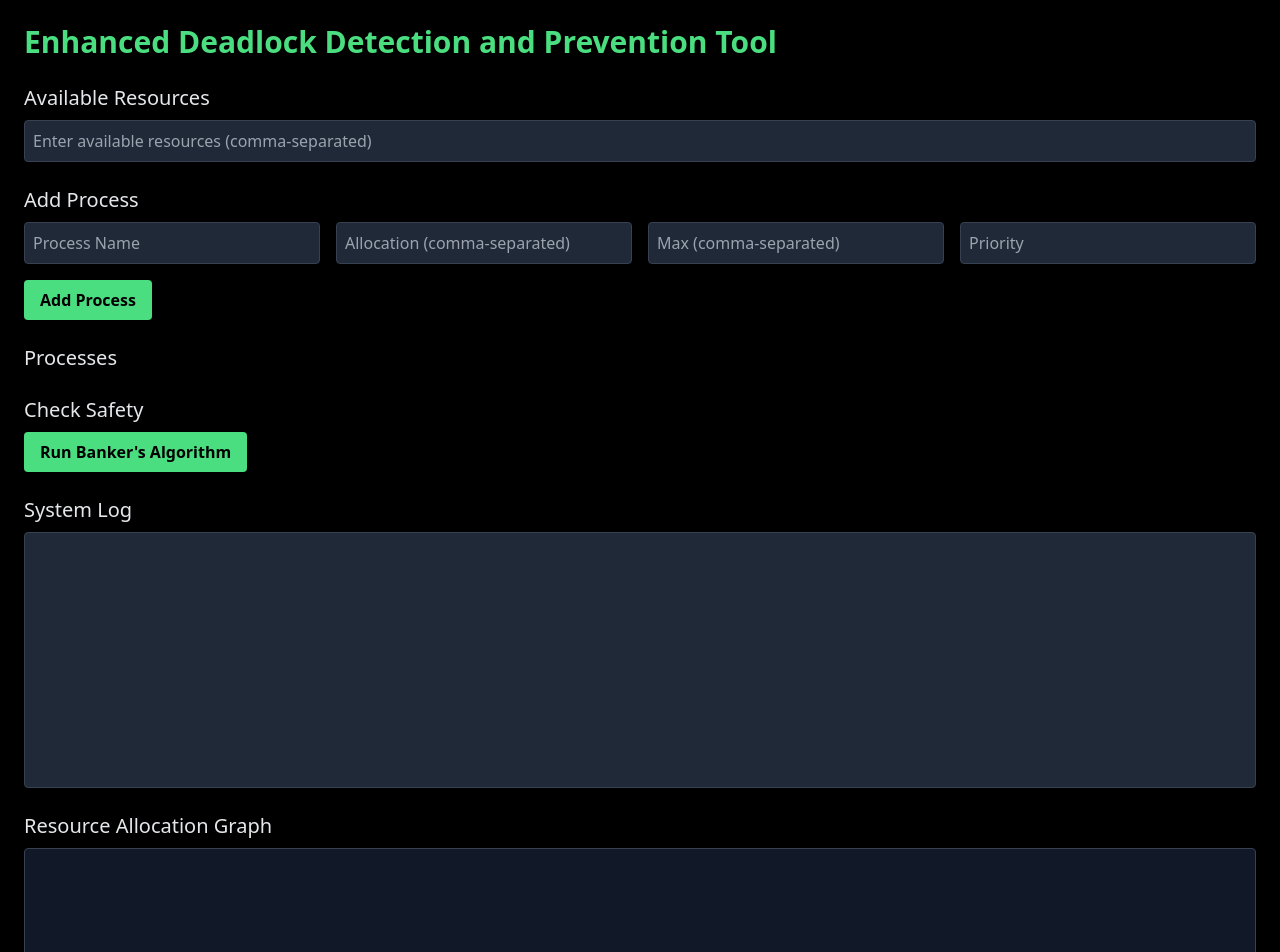
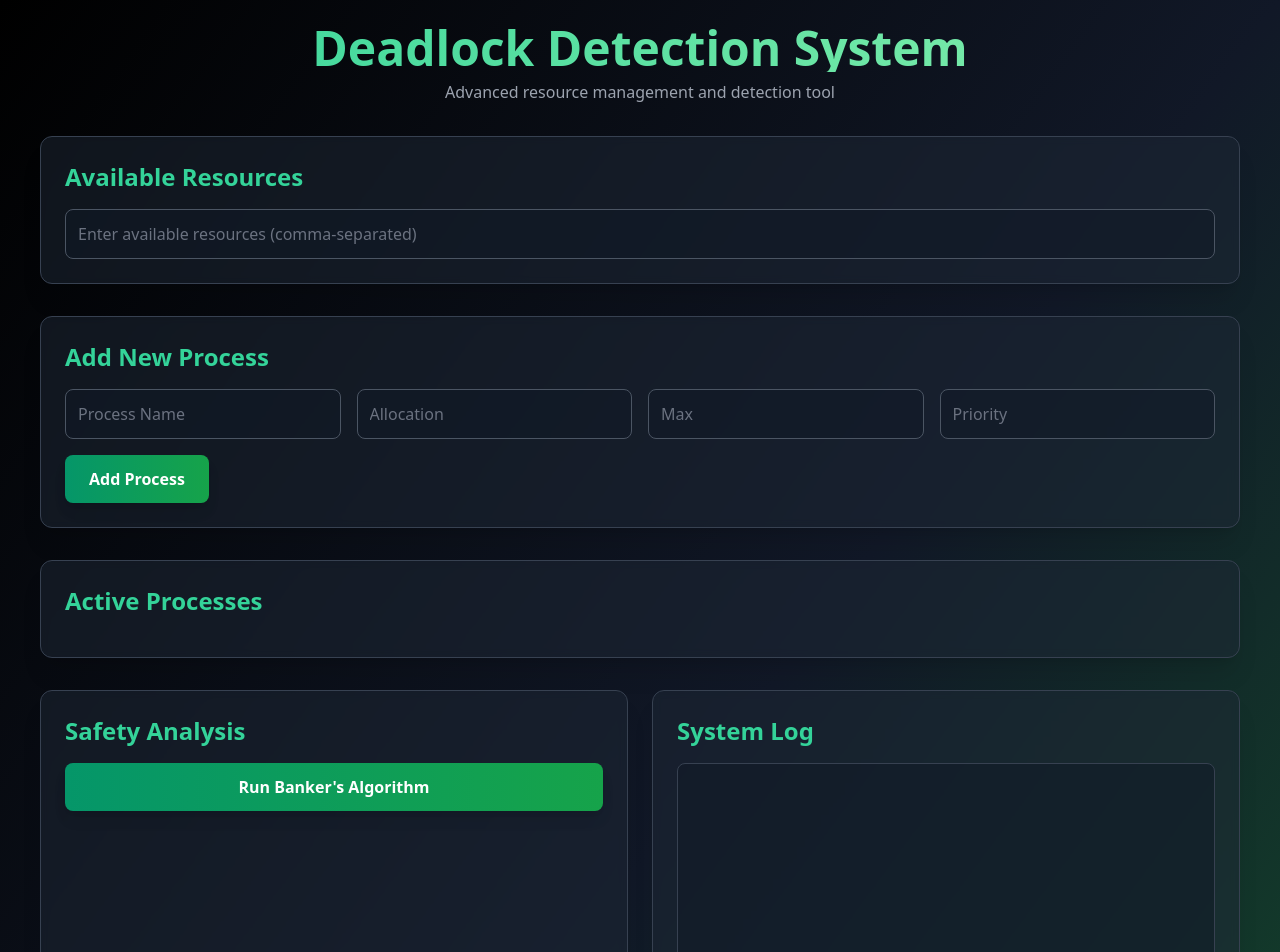
Before and after one commit to muhamad-bilal/os-for-kids, a React (Vite) app: page /dead in a window 1280 px wide. Shown: the top 952 px of the page. Built offline with nearby package versions, Linux system fonts and the light colour scheme.

Commit message:
better the dead

```diff
--- a/src/pages/dead.tsx
+++ b/src/pages/dead.tsx
@@ -225,15 +225,23 @@ const DeadlockDetection: React.FC = () => {
     };
 
     return (
-        <div className="bg-black text-gray-200 min-h-screen p-6">
-            <h1 className="text-3xl font-bold text-green-400 mb-6">
-                Enhanced Deadlock Detection and Prevention Tool
+        <div className="min-h-screen bg-gradient-to-br from-black via-gray-900 to-green-900 p-6">
+            <div className="max-w-[1200px] mx-auto space-y-8">
+                {/* Header Section */}
+                <div className="text-center space-y-2">
+                    <h1 className="text-5xl font-bold text-transparent bg-clip-text bg-gradient-to-r from-emerald-400 to-green-300">
+                        Deadlock Detection System
                     </h1>
+                    <p className="text-gray-400">Advanced resource management and detection tool</p>
+                </div>
 
-            <div className="mb-6">
-                <h2 className="text-xl mb-2">Available Resources</h2>
+                {/* Resources Card */}
+                <div className="bg-gray-800/50 backdrop-blur-sm rounded-xl p-6 shadow-xl border border-gray-700">
+                    <h2 className="text-2xl font-semibold text-emerald-400 mb-4">Available Resources</h2>
                     <input
-                    className="w-full p-2 rounded bg-gray-800 border border-gray-700 text-gray-200"
+                        className="w-full p-3 rounded-lg bg-gray-900/50 border border-gray-600 text-gray-200
+                                 placeholder-gray-500 focus:ring-2 focus:ring-emerald-500 focus:border-transparent
+                                 transition duration-200"
                         type="text"
                         placeholder="Enter available resources (comma-separated)"
                         onChange={(e) =>
@@ -242,115 +250,124 @@ const DeadlockDetection: React.FC = () => {
                     />
                 </div>
 
-            <div className="mb-6">
-                <h2 className="text-xl mb-2">Add Process</h2>
+                {/* Process Addition Card */}
+                <div className="bg-gray-800/50 backdrop-blur-sm rounded-xl p-6 shadow-xl border border-gray-700">
+                    <h2 className="text-2xl font-semibold text-emerald-400 mb-4">Add New Process</h2>
                     <div className="grid grid-cols-1 md:grid-cols-4 gap-4">
+                        {['Process Name', 'Allocation', 'Max', 'Priority'].map((label) => (
                             <input
-                        className="p-2 rounded bg-gray-800 border border-gray-700 text-gray-200"
-                        type="text"
-                        id="processName"
-                        placeholder="Process Name"
+                                key={label}
+                                className="p-3 rounded-lg bg-gray-900/50 border border-gray-600 text-gray-200
+                                         placeholder-gray-500 focus:ring-2 focus:ring-emerald-500 focus:border-transparent
+                                         transition duration-200"
+                                type={label === 'Priority' ? 'number' : 'text'}
+                                id={label.toLowerCase().replace(' ', '')}
+                                placeholder={label}
                             />
-                    <input
-                        className="p-2 rounded bg-gray-800 border border-gray-700 text-gray-200"
-                        type="text"
-                        id="allocation"
-                        placeholder="Allocation (comma-separated)"
-                    />
-                    <input
-                        className="p-2 rounded bg-gray-800 border border-gray-700 text-gray-200"
-                        type="text"
-                        id="max"
-                        placeholder="Max (comma-separated)"
-                    />
-                    <input
-                        className="p-2 rounded bg-gray-800 border border-gray-700 text-gray-200"
-                        type="number"
-                        id="priority"
-                        placeholder="Priority"
-                    />
+                        ))}
                     </div>
                     <button
-                    className="mt-4 px-4 py-2 bg-green-400 text-black font-bold rounded hover:bg-green-500"
+                        className="mt-4 px-6 py-3 bg-gradient-to-r from-emerald-600 to-green-600 text-white
+                                 font-semibold rounded-lg hover:from-emerald-700 hover:to-green-700
+                                 transition duration-200 shadow-lg"
                         onClick={handleProcessSubmit}
                     >
                         Add Process
                     </button>
                 </div>
 
-            <div className="mb-6">
-                <h2 className="text-xl mb-2">Processes</h2>
-                <ul className="space-y-2">
+                {/* Process List */}
+                <div className="bg-gray-800/50 backdrop-blur-sm rounded-xl p-6 shadow-xl border border-gray-700">
+                    <h2 className="text-2xl font-semibold text-emerald-400 mb-4">Active Processes</h2>
+                    <div className="space-y-3">
                         {processes.map(({ process, allocation, max, need, priority }) => (
-                        <li key={process} className="p-4 rounded bg-gray-800 border border-gray-700">
-                            <strong className="text-green-400">{process}</strong>
-                            <span className="ml-2">
-                                Priority: {priority} |
-                                Allocation: {allocation.join(', ')} |
-                                Max: {max.join(', ')} |
-                                Need: {need.join(', ')}
-                            </span>
+                            <div key={process}
+                                 className="p-4 rounded-lg bg-gray-900/50 border border-gray-700
+                                            hover:border-emerald-500 transition duration-200">
+                                <div className="flex items-center justify-between">
+                                    <div>
+                                        <span className="text-lg font-semibold text-emerald-400">{process}</span>
+                                        <div className="text-gray-400 mt-1 space-x-4">
+                                            <span>Priority: {priority}</span>
+                                            <span>Allocation: {allocation.join(', ')}</span>
+                                            <span>Max: {max.join(', ')}</span>
+                                            <span>Need: {need.join(', ')}</span>
+                                        </div>
+                                    </div>
                                     <button
-                                className="ml-4 px-2 py-1 bg-red-400 text-black font-bold rounded hover:bg-red-500"
+                                        className="px-4 py-2 bg-red-500/80 hover:bg-red-600 text-white
+                                                 font-semibold rounded-lg transition duration-200"
                                         onClick={() => releaseResources(process)}
                                     >
                                         Release
                                     </button>
-                        </li>
+                                </div>
+                            </div>
                         ))}
-                </ul>
+                    </div>
                 </div>
 
-            <div className="mb-6">
-                <h2 className="text-xl mb-2">Check Safety</h2>
+                {/* Safety Check Section */}
+                <div className="grid grid-cols-1 md:grid-cols-2 gap-6">
+                    <div className="bg-gray-800/50 backdrop-blur-sm rounded-xl p-6 shadow-xl border border-gray-700">
+                        <h2 className="text-2xl font-semibold text-emerald-400 mb-4">Safety Analysis</h2>
                         <button
-                    className="px-4 py-2 bg-green-400 text-black font-bold rounded hover:bg-green-500"
+                            className="w-full px-6 py-3 bg-gradient-to-r from-emerald-600 to-green-600
+                                     text-white font-semibold rounded-lg hover:from-emerald-700
+                                     hover:to-green-700 transition duration-200 shadow-lg"
                             onClick={runBankersAlgorithm}
                         >
                             Run Banker's Algorithm
                         </button>
                         {isSafe !== null && (
-                    <div className="mt-4">
+                            <div className="mt-4 p-4 rounded-lg bg-gray-900/50">
                                 {isSafe ? (
-                            <p className="text-green-400">
-                                The system is in a <strong>safe state</strong>.
-                                Safe sequence: {safeSequence.join(' -> ')}.
+                                    <p className="text-emerald-400 font-medium">
+                                        System Status: <span className="font-bold">Safe</span>
+                                        <br />
+                                        Safe Sequence: {safeSequence.join(' → ')}
                                     </p>
                                 ) : (
-                            <p className="text-red-400">
-                                The system is in a <strong>deadlock state</strong>.
-                                No safe sequence exists.
+                                    <p className="text-red-400 font-medium">
+                                        System Status: <span className="font-bold">Deadlocked</span>
+                                        <br />
+                                        No safe sequence available
                                     </p>
                                 )}
                             </div>
                         )}
                     </div>
 
-            <div className="mb-6">
-                <h2 className="text-xl mb-2">System Log</h2>
-                <div className="p-4 rounded bg-gray-800 border border-gray-700 h-64 overflow-y-scroll">
-                    <ul className="space-y-1">
+                    {/* System Log */}
+                    <div className="bg-gray-800/50 backdrop-blur-sm rounded-xl p-6 shadow-xl border border-gray-700">
+                        <h2 className="text-2xl font-semibold text-emerald-400 mb-4">System Log</h2>
+                        <div className="h-64 overflow-y-auto rounded-lg bg-gray-900/50 p-4 border border-gray-700">
+                            <ul className="space-y-2">
                                 {log.map((entry, index) => (
-                            <li key={index} className="text-gray-400">
+                                    <li key={index} className="text-gray-400 font-mono text-sm">
                                         {entry}
                                     </li>
                                 ))}
                             </ul>
                         </div>
                     </div>
+                </div>
 
-            <div className="mb-6">
-                <h2 className="text-xl mb-2">Resource Allocation Graph</h2>
-                <div className="bg-gray-900 border border-gray-700 rounded p-4">
+                {/* Resource Allocation Graph */}
+                <div className="bg-gray-800/50 backdrop-blur-sm rounded-xl p-6 shadow-xl border border-gray-700">
+                    <h2 className="text-2xl font-semibold text-emerald-400 mb-4">Resource Allocation Graph</h2>
+                    <div className="bg-gray-900/50 rounded-lg border border-gray-700 p-4">
                         <svg
                             ref={svgRef}
                             className="w-full"
-                        style={{ height: "500px" }}
+                            style={{ minHeight: "500px" }}
                         />
                     </div>
                 </div>
             </div>
+        </div>
     );
+
 };
 
 export default DeadlockDetection;
```
Lines whose indentation alone changed are shown as unchanged.
